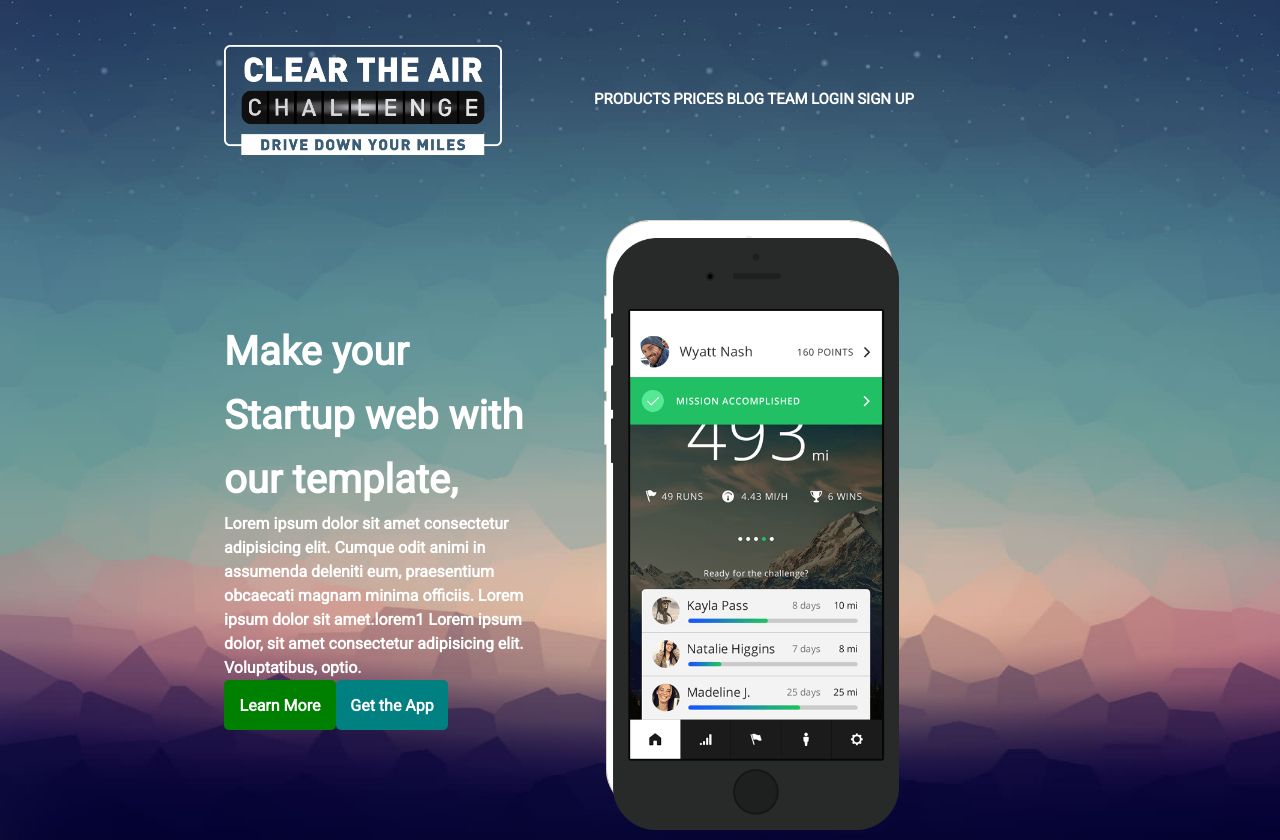
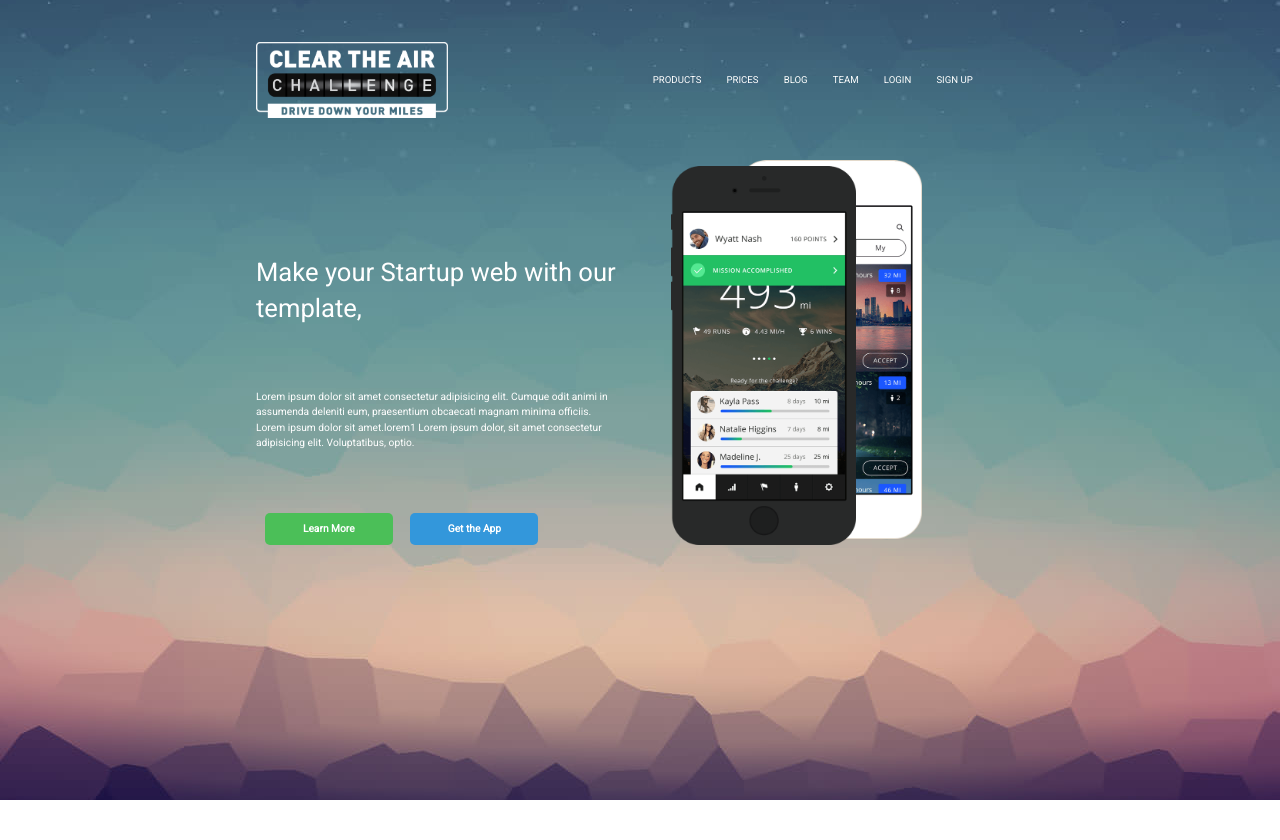
Before and after one commit to bidodev/clean-the-air, a plain HTML site: page index.html in a window 1280 px wide. After the commit the page ends 800 px from the top, so only its background shows below. Drawn offline with Linux system fonts and the light colour scheme.

Commit message:
small fixs

```diff
--- a/css/style.scss
+++ b/css/style.scss
@@ -1,13 +1,3 @@
-// * > :nth-child(odd) {
-//   border: 5px dashed pink;
-// }
-
-// * > :nth-child(even) {
-//   border: 5px dashed red;
-// }
-
-///////////////////////////////////////////////
-/////////////BASE
 *,
 *::after,
 *::before {
@@ -16,31 +6,28 @@
   box-sizing: inherit;
 }
 
+:root {
+  --primary-color: rgba(13, 110, 139, 0.4);
+  --overlay-color: rgba(24, 39, 51, 0.85);
+}
+
 html {
   //this define how much 1rem is.
-  font-size: 62.5%;
+  font-size: 0.5vw;
   scroll-behavior: smooth;
 }
 
 body {
   box-sizing: border-box;
-}
-
-////////////////////////////////////////////////////
-///////////////////
-body {
-  background-image: url(../img/bg.jpg);
-  background-size: cover;
-  background-repeat: no-repeat;
-  font-size: 1.6rem;
+  background: url("../img/bg.jpg") no-repeat center fixed;
+  background-size: auto;
   font-family: Roboto, sans-serif;
-  height: auto;
 }
 
 .wrapper {
-  //border: 1px solid black;
-  //background-color: teal;
-  min-height: 100vh;
+  //border: 1px solid red;
+  min-height: 90vh;
+  height: auto;
 }
 
 .header {
@@ -51,23 +38,24 @@ body {
   justify-content: center;
 
   &__logo {
-    //border: 3px solid yellowgreen;
-    height: 20rem;
-    width: 25vw;
+    //border: 1px solid yellowgreen;
+    min-height: 17vh;
+    width: 30vw;
     display: flex;
     align-items: center;
 
     &-img {
-      width: 27.84rem;
-      height: 10.95rem;
+      width: 50%;
+      height: auto;
     }
   }
 
   &__nav {
-    padding-left: 5rem;
-    //border: 3px solid yellowgreen;
-    height: 20rem;
-    width: 40vw;
+    padding-left: 1vw;
+    font-size: 0.5vw;
+    // border: 1px solid yellowgreen;
+    min-height: 17vh;
+    width: 30vw;
     display: flex;
     align-items: center;
 
@@ -79,16 +67,16 @@ body {
       display: flex;
       align-items: center;
       justify-content: space-between;
-      font-size: 1.5rem;
     }
     &-item {
       //border: 1px solid white;
+      font-size: 1.5rem;
       height: 2rem;
       width: auto;
       list-style: none;
       text-transform: uppercase;
       color: white;
-      font-weight: 600;
+      font-weight: 500;
       &:hover {
         opacity: 0.8;
       }
@@ -96,29 +84,26 @@ body {
   }
 }
 
+/* container for the text and phones imgs*/
 .content-view {
-  min-height: 80vh;
+  margin: 0 auto;
+  min-height: 65vh;
+  max-width: 70vw;
   //border: 5px solid green;
   display: flex;
   justify-content: center;
-  align-items: center;
 }
-
-// //DEBUGGER
-// .text-wrapper > div {
-//   border: 1px dashed black;
-// }
 
 .imgs-wrapper {
   //border: 1px solid red;
-  height: 75vh;
-  width: 40vw;
+  height: 60vh;
+  width: 45vw;
   position: relative;
 
   &__img-1 {
     position: absolute;
-    top: 3%;
-    left: 13%;
+    top: 1em;
+    left: 8em;
     //border: black 1px solid;
     z-index: 1;
     max-height: 59.2rem;
@@ -130,7 +115,7 @@ body {
   &__img-2 {
     position: absolute;
     top: 0;
-    right: 32%;
+    right: 26em;
     z-index: auto;
     max-height: 59.2rem;
     max-width: 28.8rem;
@@ -141,8 +126,10 @@ body {
 
 .text-wrapper {
   //border: 1px solid red;
-  height: 50vh;
-  width: 25vw;
+  padding: 5vw 0;
+  padding-left: 5vw;
+  height: 60vh;
+  width: 40vw;
   display: flex;
   flex-direction: column;
   justify-content: space-around;
@@ -150,14 +137,14 @@ body {
 
   &__header {
     font-size: 4rem;
-    font-weight: 600;
-    line-height: 1.6;
+    font-weight: 500;
+    line-height: 1.4;
   }
 
   &__sub-header {
     line-height: 1.5;
     font-size: 1.6rem;
-    font-weight: 600;
+    font-weight: 500;
   }
 }
 
@@ -165,17 +152,19 @@ body {
   //border: 2px dashed red;
   display: flex;
   justify-content: space-around;
-  width: 70%;
+  align-items: center;
+  width: 80%;
   font-weight: 600;
+  font-size: 1.6rem;
 
   &__btn-learn {
     display: flex;
     justify-content: center;
     align-items: center;
-    width: 15rem;
+    width: 10vw;
     height: 5rem;
     color: white;
-    background-color: green;
+    background-color: #4bbf58;
     border-radius: 5px;
     cursor: pointer;
     &:hover {
@@ -187,10 +176,10 @@ body {
     display: flex;
     justify-content: center;
     align-items: center;
-    width: 15rem;
+    width: 10vw;
     height: 5rem;
     color: white;
-    background-color: teal;
+    background-color: #3397db;
     border-radius: 5px;
     cursor: pointer;
     &:hover {
@@ -198,3 +187,13 @@ body {
     }
   }
 }
+
+@media only screen and (max-width: 1000px) {
+  html {
+    font-size: 0.6vw;
+  }
+  .header,
+  .content-view {
+    display: none;
+  }
+}
```
Also changed, not shown: css/style.css, 1 other file.
